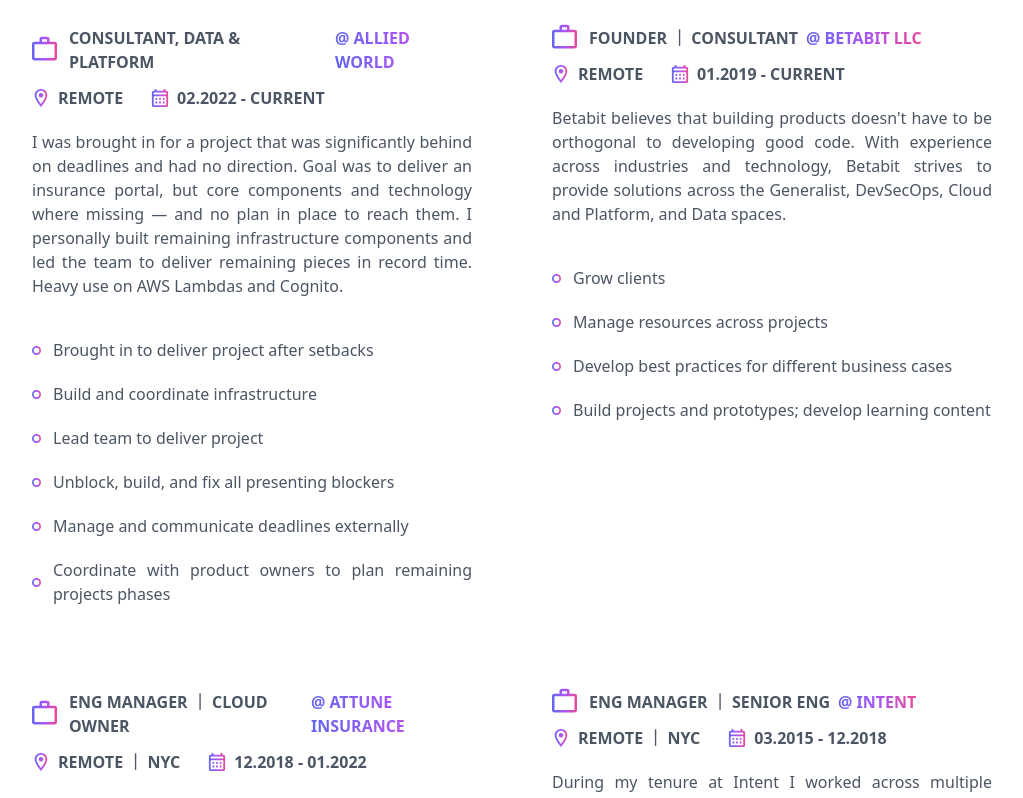
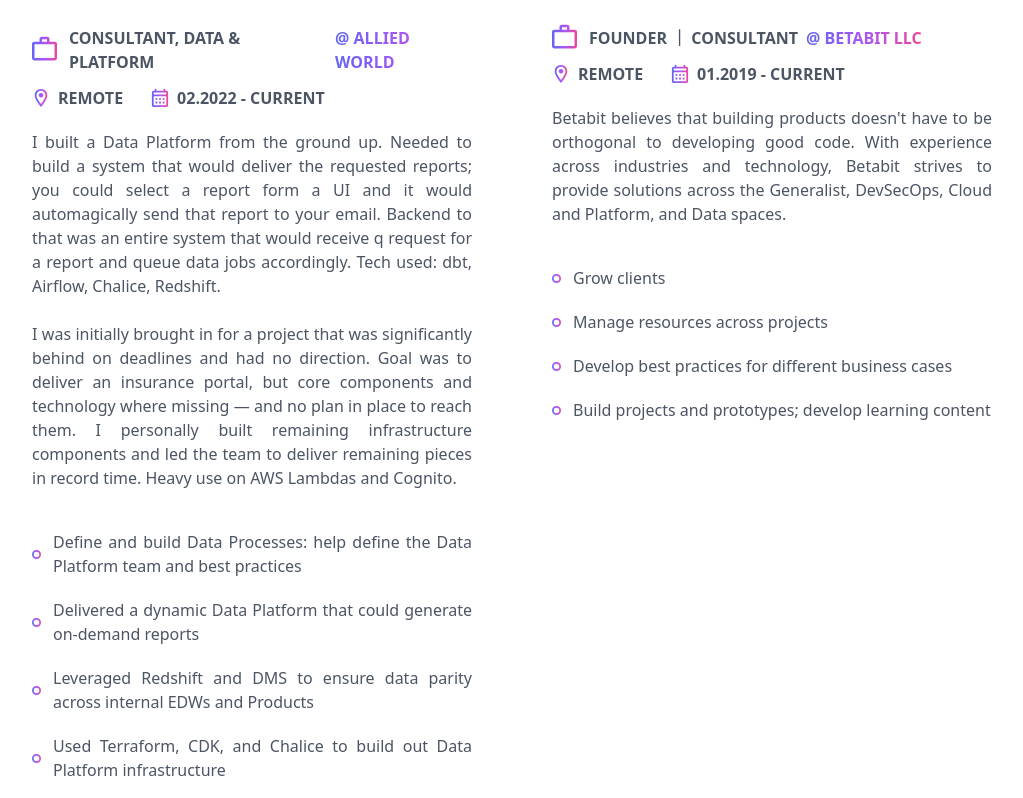
Before and after one commit to yoaquim/resume, a React (Create React App) app: page / in a window 1280 px wide. Shown: the part 1840-2638 px from the top of the page, without its empty margins (128-1151 px from the left). Built offline with nearby package versions, Linux system fonts and the light colour scheme.

Commit message:
Update Experience

```diff
--- a/src/components/Experience.tsx
+++ b/src/components/Experience.tsx
@@ -8,18 +8,29 @@
         <Section title="Experience">
             <div className="grid gap-20 sm:grid-cols-1 lg:grid-cols-2">
                 <Job title="Consultant, Data & Platform" workplace="Allied World" location="Remote" date="02.2022 - CURRENT">
-                    I was brought in for a project that was significantly behind on deadlines and had no direction.
+                    <p>
+                    I built a Data Platform from the ground up. Needed to build a system that would deliver the requested
+                    reports; you could select a report form a UI and it would automagically send that report to your email.
+                    Backend to that was an entire system that would receive q request for a report and queue data jobs
+                    accordingly. Tech used: dbt, Airflow, Chalice, Redshift.
+                    </p>
+                   <br/>
+                    I was initially brought in for a project that was significantly behind on deadlines and had no direction.
                     Goal was to deliver an insurance portal, but core components and technology where missing — and no plan in
                     place to reach them. I personally built remaining infrastructure components and led the team to deliver remaining
                     pieces in record time. Heavy use on AWS Lambdas and Cognito.
                     <div className="pt-5">
                         {[
-                            'Brought in to deliver project after setbacks',
-                            'Build and coordinate infrastructure',
-                            'Lead team to deliver project',
-                            'Unblock, build, and fix all presenting blockers',
-                            'Manage and communicate deadlines externally',
-                            'Coordinate with product owners to plan remaining projects phases',
+                            'Define and build Data Processes: help define the Data Platform team and best practices',
+                            'Delivered a dynamic Data Platform that could generate on-demand reports ',
+                            'Leveraged Redshift and DMS to ensure data parity across internal EDWs and Products',
+                            'Used Terraform, CDK, and Chalice to build out Data Platform infrastructure',
+                            'Built Terraform AWS Cognito Module for Insurance Portal authentication',
+                            'Led team to deliver Insurance Portal',
+                            // 'Brought in to deliver project after setbacks',
+                            // 'Unblock, build, and fix all presenting blockers',
+                            // 'Manage and communicate deadlines externally',
+                            // 'Coordinate with product owners to plan remaining projects phases',
                         ].map(h => Highlight({text: h}))}
                     </div>
                 </Job>
```
